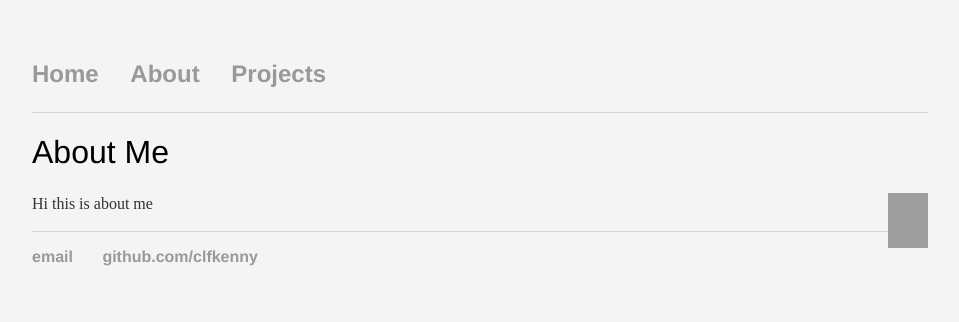
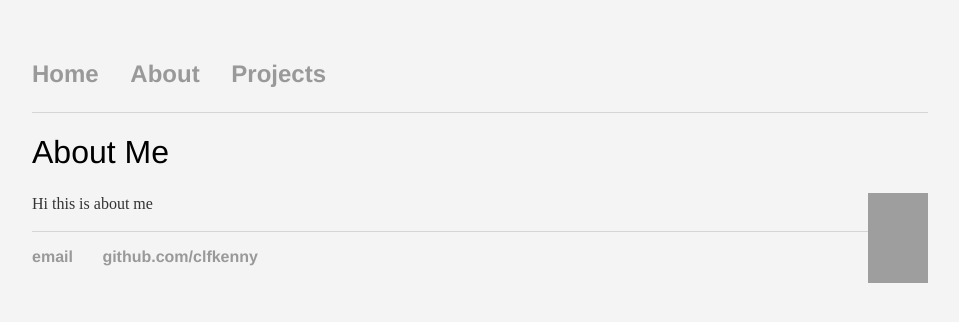
Before and after one commit to clfkenny/clfkenny.github.io, a Jekyll site: the page built from about/index.md, in a window 1280 px wide. Shown: the top 322 px of the page, without its empty margins (160-1119 px from the left). Built offline with Jekyll 4.4.1, drawn with Linux system fonts in a browser that asks for light colours; grey boxes are pictures that could not be loaded.

Commit message:
Update index.md

```diff
--- a/about/index.md
+++ b/about/index.md
@@ -5,6 +5,6 @@ date: 4/26/18
 ---
 
 # About Me
-<img style="float: right;width:40px;height:55px;" src="linkedin pic.jpg">
+<img style="float: right;width:60px;height:90px;" src="linkedin pic.jpg">
 
 Hi this is about me
```
